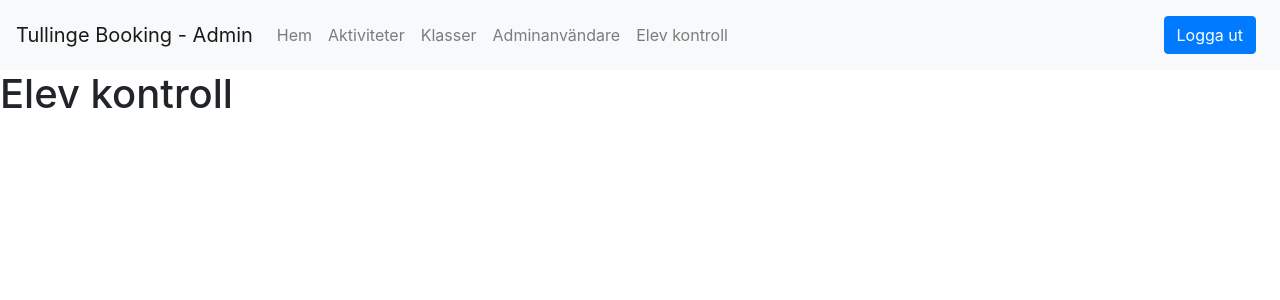
After one commit to tullinge/booking, a Flask app: page /admin/student_control in a window 1280 px wide. The commit adds this page. Shown: the top 300 px of the page. Run offline with Flask 2, Linux system fonts and the light colour scheme; the visitor is signed in with stand-in values (Sample User, id 1); some libraries are stand-ins or nearby versions.

Commit message:
added student control to making and removing student passwords

```diff
--- a/routes/admin.py
+++ b/routes/admin.py
@@ -152,6 +152,12 @@ def admin_users():
     return render_template("admin/users.html")
 
 
+# create passwords for
+@admin_routes.route("/student_control")
+@admin_required
+def student_control():
+    return render_template("admin/student_control.html")
+
 # add/remove school classes
 @admin_routes.route("/classes")
 @admin_required
--- a/templates/admin/navbar.html
+++ b/templates/admin/navbar.html
@@ -23,6 +23,9 @@ https://github.com/tullinge/booking
             <li class="nav-item">
                 <a class="nav-link" href="/admin/users">Adminanvändare</a>
             </li>
+            <li class="nav-item">
+                <a class="nav-link" href="/admin/student_control">Elev kontroll</a>
+            </li>
         </div>
 
         <div class="navbar-collapse collapse" id="navbarSupportedContent">
--- /dev/null
+++ b/templates/admin/student_control.html
@@ -0,0 +1,11 @@
+<!--
+tullinge/booking
+https://github.com/tullinge/booking
+-->
+
+{% extends "base.html" %}
+{% block title %} - Aktivitet{% endblock %}
+{% block body %}
+{% include "admin/navbar.html" %}
+    <h1>Elev kontroll</h1>
+{% endblock %}
```
